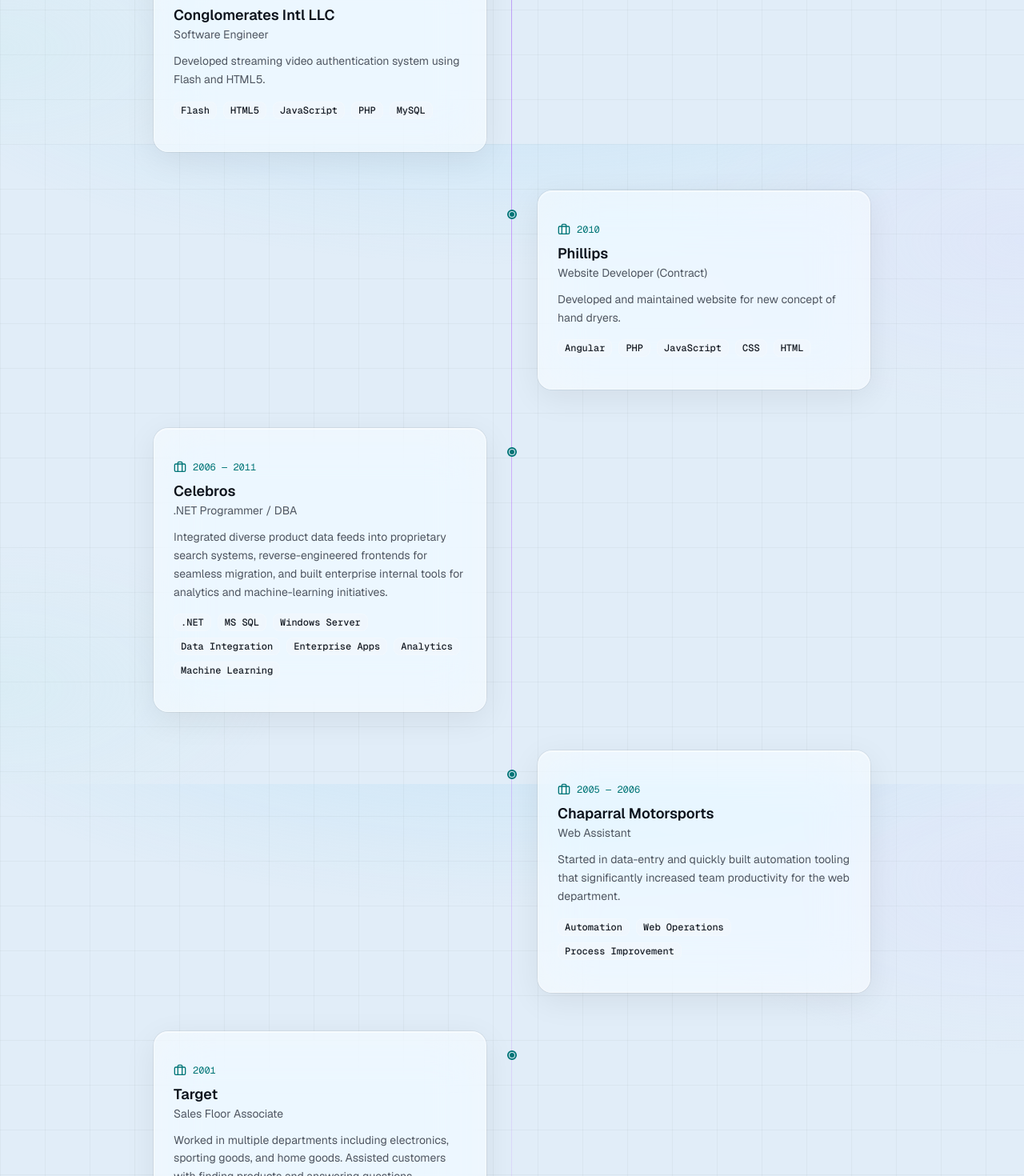
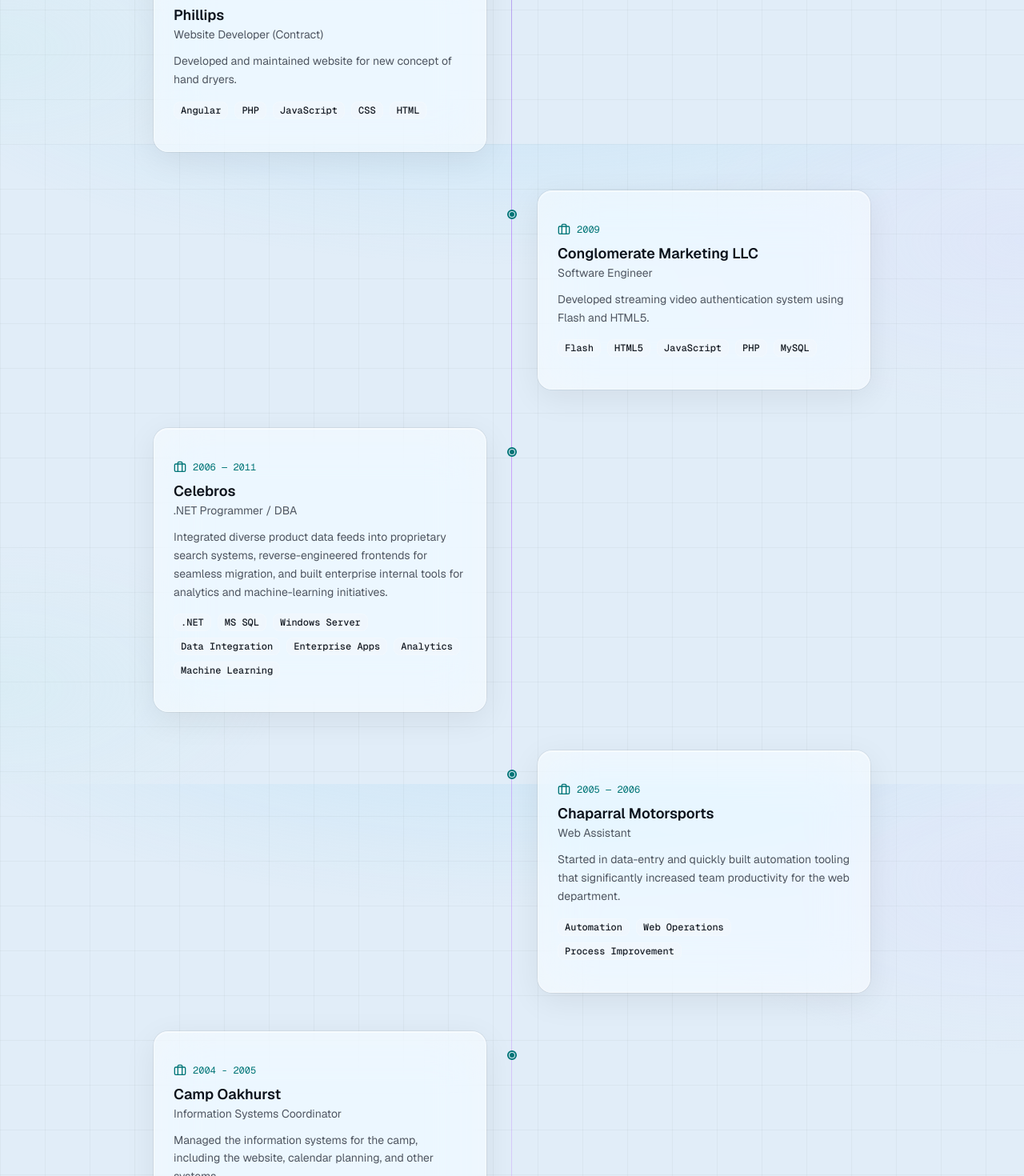
Before and after one commit to BrandoCommando/portfolio2, a Next.js app: page / in a window 1280 px wide. Shown: the part 5420-6890 px from the top of the page at 80% size. Built offline with nearby package versions, Linux system fonts and the light colour scheme.

Commit message:
Add Camp Oakhurst

```diff
--- a/src/data/experience.ts
+++ b/src/data/experience.ts
@@ -44,20 +44,20 @@
     showOnResume: false,
   },
   {
-    company: "Conglomerates Intl LLC",
-    role: "Software Engineer",
-    period: "2011",
-    description: "Developed streaming video authentication system using Flash and HTML5.",
-    tech: ["Flash", "HTML5", "JavaScript", "PHP", "MySQL"],
-    showOnResume: false,
-  },
-  {
     company: "Phillips",
     role: "Website Developer (Contract)",
     period: "2010",
     description:
       "Developed and maintained website for new concept of hand dryers.",
     tech: ["Angular", "PHP", "JavaScript", "CSS", "HTML"],
+    showOnResume: false,
+  },
+  {
+    company: "Conglomerate Marketing LLC",
+    role: "Software Engineer",
+    period: "2009",
+    description: "Developed streaming video authentication system using Flash and HTML5.",
+    tech: ["Flash", "HTML5", "JavaScript", "PHP", "MySQL"],
     showOnResume: false,
   },
   {
@@ -79,6 +79,14 @@
     showOnResume: true,
   },
   {
+    company: "Camp Oakhurst",
+    role: "Information Systems Coordinator",
+    "period": "2004 - 2005",
+    description: "Managed the information systems for the camp, including the website, calendar planning, and other systems.",
+    tech: ["Windows Server", "Active Directory", "Group Policy", "DHCP", "DNS", "VPN", "Flash", "HTML"],
+    showOnResume: false,
+  },
+  {
     company: "Target",
     role: "Sales Floor Associate",
     period: "2001",
```
